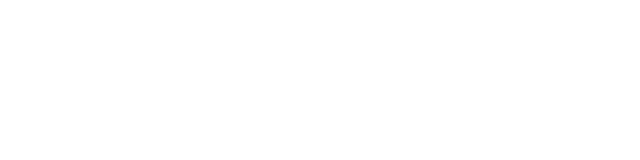
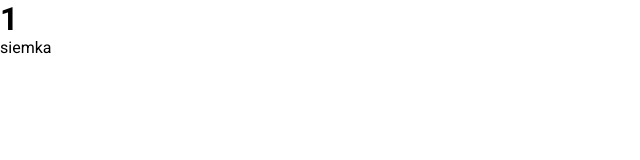
Before and after one commit to mateuszespl/myNation, a React (Create React App) app: page /nation/1 in a window 1280 px wide. Shown: the top 160 px of the page, without its empty margins (0-640 px from the left). Built offline with nearby package versions, Linux system fonts and the light colour scheme.

Commit message:
nation link update

```diff
--- a/src/components/DisplayItemLink/DisplayItemLink.tsx
+++ b/src/components/DisplayItemLink/DisplayItemLink.tsx
@@ -9,6 +9,7 @@
   Grid,
 } from "@material-ui/core";
 import styled from "styled-components";
+import { Link } from "react-router-dom";
 
 const StyledBox = styled(Box)`
   position: relative;
@@ -38,9 +39,11 @@
     <Grid item>
       <StyledBox>
         <Card>
-          <CardActionArea>
-            <StyledCardMedia image={flag} title={name + " flag"} />
-          </CardActionArea>
+          <Link to={`/nation/${name}`}>
+            <CardActionArea>
+              <StyledCardMedia image={flag} title={name + " flag"} />
+            </CardActionArea>
+          </Link>
           <CardContent>
             <Typography component="h1">{name}</Typography>
             <Typography component="h2">{region}</Typography>
--- /dev/null
+++ b/src/components/Nation/Nation.tsx
@@ -0,0 +1,27 @@
+import React from "react";
+import { connect } from "react-redux";
+import { withRouter } from "react-router-dom";
+
+export interface NationInterface {
+  location: any;
+}
+
+export const Nation: React.FC<NationInterface> = ({ location }) => {
+  const nationName = location.pathname.split("/nation/")[1];
+  return (
+    <div>
+      <h1>{nationName}</h1>
+      siemka
+    </div>
+  );
+};
+
+const mapStateToProps = (state: any) => {
+  return {};
+};
+
+const mapDispatchToProps = (dispatch: any) => {
+  return {};
+};
+
+export default withRouter(connect(mapStateToProps, mapDispatchToProps)(Nation));
--- a/src/components/myNationMain.tsx
+++ b/src/components/myNationMain.tsx
@@ -3,6 +3,7 @@
 import { Navigation } from "./Navigation/Navigation";
 import DisplaySection from "./DisplaySection/DisplaySection";
 import { BrowserRouter as Router, Switch, Route } from "react-router-dom";
+import Nation from "./Nation/Nation";
 
 const Main = styled.main``;
 
@@ -17,6 +18,9 @@
           </Main>
         </Route>
         <Route path="/test">test router</Route>
+        <Route path="/nation/:nationName">
+          <Nation />
+        </Route>
       </Switch>
     </Router>
   );
```
